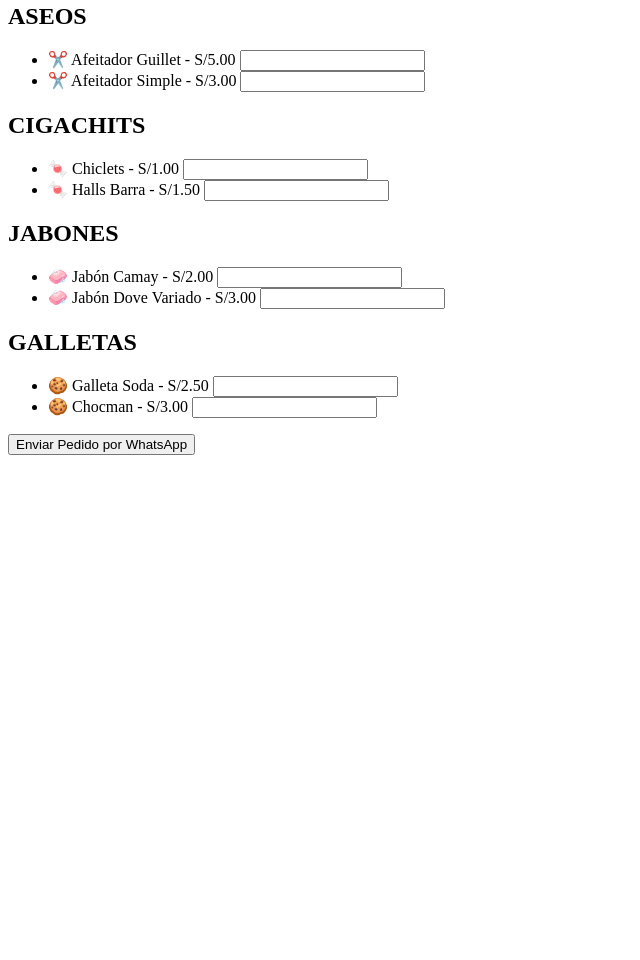
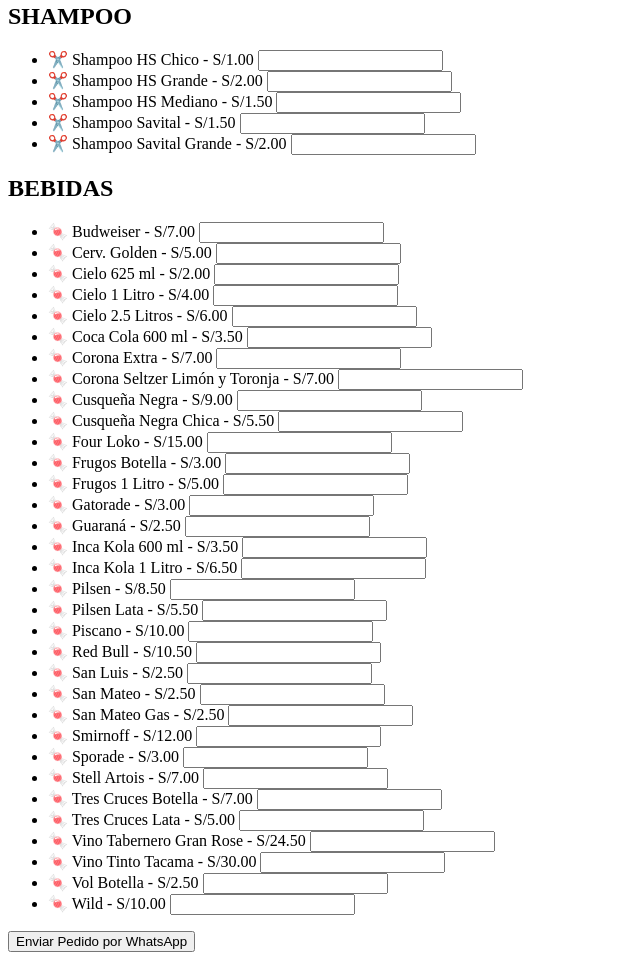
Before and after one commit to nelvin-mp/formulario-pedido, a plain HTML site: page index.html in a window 1280 px wide. Shown: the part 175-1135 px from the top of the page, without its empty margins (0-640 px from the left). Before the commit the page ends 800 px from the top, so only its background shows below. Drawn offline with Linux system fonts and the light colour scheme.

Commit message:
Update index.html

```diff
--- a/index.html
+++ b/index.html
@@ -17,61 +17,172 @@
         <input type="text" id="numero_hotel" name="numero_hotel" required>
         <br><br>
 
-        <!-- CATEGORÍA: ASEOS -->
-        <h2><strong>ASEOS</strong></h2>
+        <!-- CATEGORÍA: SHAMPOO -->
+        <h2><strong>SHAMPOO</strong></h2>
         <ul>
             <li>
-                <label for="afeitador_guillet">✂️ Afeitador Guillet - S/5.00</label>
-                <input type="number" id="afeitador_guillet" name="afeitador_guillet" min="0">
+                <label for="shampoo_hs_chico">✂️ Shampoo HS Chico - S/1.00</label>
+                <input type="number" id="shampoo_hs_chico" name="shampoo_hs_chico" min="0">
             </li>
             <li>
-                <label for="afeitador_simple">✂️ Afeitador Simple - S/3.00</label>
-                <input type="number" id="afeitador_simple" name="afeitador_simple" min="0">
+                <label for="shampoo_hs_grande">✂️ Shampoo HS Grande - S/2.00</label>
+                <input type="number" id="shampoo_hs_grande" name="shampoo_hs_grande" min="0">
             </li>
-            <!-- Agrega más productos de la categoría ASEOS si es necesario -->
+            <li>
+                <label for="shampoo_hs_mediano">✂️ Shampoo HS Mediano - S/1.50</label>
+                <input type="number" id="shampoo_hs_mediano" name="shampoo_hs_mediano" min="0">
+            </li>
+            <li>
+                <label for="shampoo_savital">✂️ Shampoo Savital - S/1.50</label>
+                <input type="number" id="shampoo_savital" name="shampoo_savital" min="0">
+            </li>
+            <li>
+                <label for="shampoo_savital_grande">✂️ Shampoo Savital Grande - S/2.00</label>
+                <input type="number" id="shampoo_savital_grande" name="shampoo_savital_grande" min="0">
+            </li>
+            <!-- Agrega más productos de la categoría sHAMPOO si es necesario -->
         </ul>
 
-        <!-- CATEGORÍA: CIGACHITS -->
-        <h2><strong>CIGACHITS</strong></h2>
+        <!-- CATEGORÍA: BEBIDAS -->
+        <h2><strong>BEBIDAS</strong></h2>
         <ul>
             <li>
-                <label for="chiclets">🍬 Chiclets - S/1.00</label>
-                <input type="number" id="chiclets" name="chiclets" min="0">
+                <label for="budweiser">🍬 Budweiser - S/7.00</label>
+                <input type="number" id="budweiser" name="budweiser" min="0">
             </li>
             <li>
-                <label for="halls_barra">🍬 Halls Barra - S/1.50</label>
-                <input type="number" id="halls_barra" name="halls_barra" min="0">
+                <label for="cerv_golden">🍬 Cerv. Golden - S/5.00</label>
+                <input type="number" id="cerv_golden" name="cerv_golden" min="0">
+            </li>
+            <li>
+                <label for="cielo">🍬 Cielo 625 ml - S/2.00</label>
+                <input type="number" id="cielo" name="cielo" min="0">
+            </li>
+            <li>
+                <label for="cielo1">🍬 Cielo 1 Litro - S/4.00</label>
+                <input type="number" id="cielo1" name="cielo1" min="0">
+            </li>
+            <li>
+                <label for="cielo2">🍬 Cielo 2.5 Litros - S/6.00</label>
+                <input type="number" id="cielo2" name="cielo2" min="0">
+            </li>
+            <li>
+                <label for="coca_cola">🍬 Coca Cola 600 ml - S/3.50</label>
+                <input type="number" id="coca_cola" name="coca_cola" min="0">
+            </li>
+            <li>
+                <label for="corona_extra">🍬 Corona Extra - S/7.00</label>
+                <input type="number" id="corona_extra" name="corona_extra" min="0">
+            </li>
+            <li>
+                <label for="corona1">🍬 Corona Seltzer Limón y Toronja - S/7.00</label>
+                <input type="number" id="corona1" name="corona1" min="0">
+            </li>
+            <li>
+                <label for="cusqueña_negra">🍬 Cusqueña Negra - S/9.00</label>
+                <input type="number" id="cusqueña_negra" name="cusqueña_negra" min="0">
+            </li>
+            <li>
+                <label for="cusqueña_negra_chica">🍬 Cusqueña Negra Chica - S/5.50</label>
+                <input type="number" id="cusqueña_negra_chica" name="cusqueña_negra_chica" min="0">
+            </li>
+            <li>
+                <label for="four_loko">🍬 Four Loko - S/15.00</label>
+                <input type="number" id="four_loko" name="four_loko" min="0">
+            </li>
+            <li>
+                <label for="frugos_botella">🍬 Frugos Botella - S/3.00</label>
+                <input type="number" id="frugos_botella" name="frugos_botella" min="0">
+            </li>
+            <li>
+                <label for="frugos1">🍬 Frugos 1 Litro - S/5.00</label>
+                <input type="number" id="frugos1" name="frugos1" min="0">
+            </li>
+            <li>
+                <label for="gatorade">🍬 Gatorade - S/3.00</label>
+                <input type="number" id="gatorade" name="gatorade" min="0">
+            </li>
+            <li>
+                <label for="guarana">🍬 Guaraná - S/2.50</label>
+                <input type="number" id="guarana" name="guarana" min="0">
+            </li>
+            <li>
+                <label for="incakola">🍬 Inca Kola 600 ml - S/3.50</label>
+                <input type="number" id="incakola" name="incakola" min="0">
+            </li>
+            <li>
+                <label for="incakola1">🍬 Inca Kola 1 Litro - S/6.50</label>
+                <input type="number" id="incakola1" name="incakola1" min="0">
+            </li>
+            <li>
+                <label for="pilsen">🍬 Pilsen - S/8.50</label>
+                <input type="number" id="pilsen" name="pilsen" min="0">
+            </li>
+            <li>
+                <label for="pilsen_lata">🍬 Pilsen Lata - S/5.50</label>
+                <input type="number" id="pilsen_lata" name="pilsen_lata" min="0">
+            </li>
+            <li>
+                <label for="piscano">🍬 Piscano - S/10.00</label>
+                <input type="number" id="piscano" name="piscano" min="0">
+            </li>
+            <li>
+                <label for="red_bull">🍬 Red Bull - S/10.50</label>
+                <input type="number" id="red_bull" name="red_bull" min="0">
+            </li>
+            <li>
+                <label for="san_luis">🍬 San Luis - S/2.50</label>
+                <input type="number" id="san_luis" name="san_luis" min="0">
+            </li>
+            <li>
+                <label for="san_mateo">🍬 San Mateo - S/2.50</label>
+                <input type="number" id="san_mateo" name="san_mateo" min="0">
+            </li>
+            <li>
+                <label for="san_mateo_gas">🍬 San Mateo Gas - S/2.50</label>
+                <input type="number" id="san_mateo_gas" name="san_mateo_gas" min="0">
+            </li>
+            <li>
+                <label for="smirnoff">🍬 Smirnoff - S/12.00</label>
+                <input type="number" id="smirnoff" name="smirnoff" min="0">
+            </li>
+            <li>
+                <label for="sporade1">🍬 Sporade - S/3.00</label>
+                <input type="number" id="sporade1" name="sporade1" min="0">
+            </li>
+            <li>
+                <label for="stell_artois">🍬 Stell Artois - S/7.00</label>
+                <input type="number" id="stell_artois" name="stell_artois" min="0">
+            </li>
+            <li>
+                <label for="tres_cruces_botella">🍬 Tres Cruces Botella - S/7.00</label>
+                <input type="number" id="tres_cruces_botella" name="tres_cruces_botella" min="0">
+            </li>
+            <li>
+                <label for="tres1">🍬 Tres Cruces Lata - S/5.00</label>
+                <input type="number" id="tres1" name="tres1" min="0">
+            </li>
+            <li>
+                <label for="vino_tabernero">🍬 Vino Tabernero Gran Rose - S/24.50</label>
+                <input type="number" id="vino_tabernero" name="vino_tabernero" min="0">
+            </li>
+            <li>
+                <label for="vino1">🍬 Vino Tinto Tacama - S/30.00</label>
+                <input type="number" id="vino1" name="vino1" min="0">
+            </li>
+            <li>
+                <label for="vol_botella">🍬 Vol Botella - S/2.50</label>
+                <input type="number" id="vol_botella" name="vol_botella" min="0">
+            </li>
+            <li>
+                <label for="wild">🍬 Wild - S/10.00</label>
+                <input type="number" id="wild" name="wild" min="0">
             </li>
             <!-- Agrega más productos de la categoría CIGACHITS si es necesario -->
         </ul>
 
-        <!-- CATEGORÍA: JABONES -->
-        <h2><strong>JABONES</strong></h2>
-        <ul>
-            <li>
-                <label for="jabon_camay">🧼 Jabón Camay - S/2.00</label>
-                <input type="number" id="jabon_camay" name="jabon_camay" min="0">
-            </li>
-            <li>
-                <label for="jabon_dove_variado">🧼 Jabón Dove Variado - S/3.00</label>
-                <input type="number" id="jabon_dove_variado" name="jabon_dove_variado" min="0">
-            </li>
-            <!-- Agrega más productos de la categoría JABONES si es necesario -->
-        </ul>
 
-        <!-- CATEGORÍA: GALLETAS -->
-        <h2><strong>GALLETAS</strong></h2>
-        <ul>
-            <li>
-                <label for="galleta_soda">🍪 Galleta Soda - S/2.50</label>
-                <input type="number" id="galleta_soda" name="galleta_soda" min="0">
-            </li>
-            <li>
-                <label for="chocman">🍪 Chocman - S/3.00</label>
-                <input type="number" id="chocman" name="chocman" min="0">
-            </li>
-            <!-- Agrega más productos de la categoría GALLETAS si es necesario -->
-        </ul>
+
 
         <button type="button" onclick="generarPedido()">Enviar Pedido por WhatsApp</button>
     </form>
```
